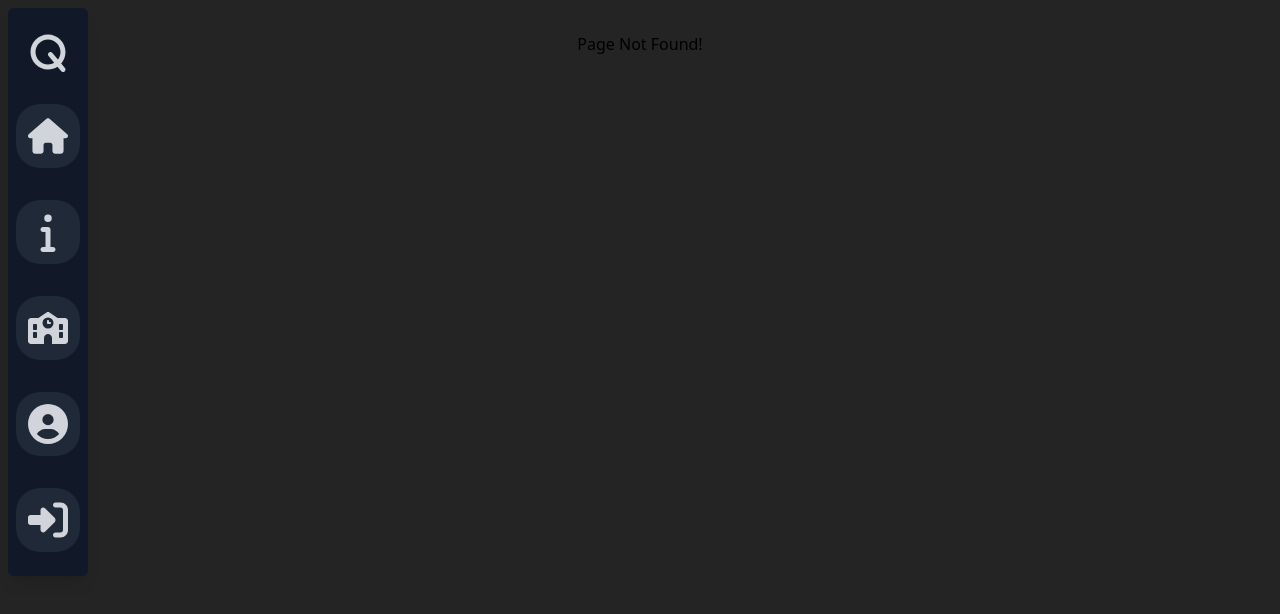
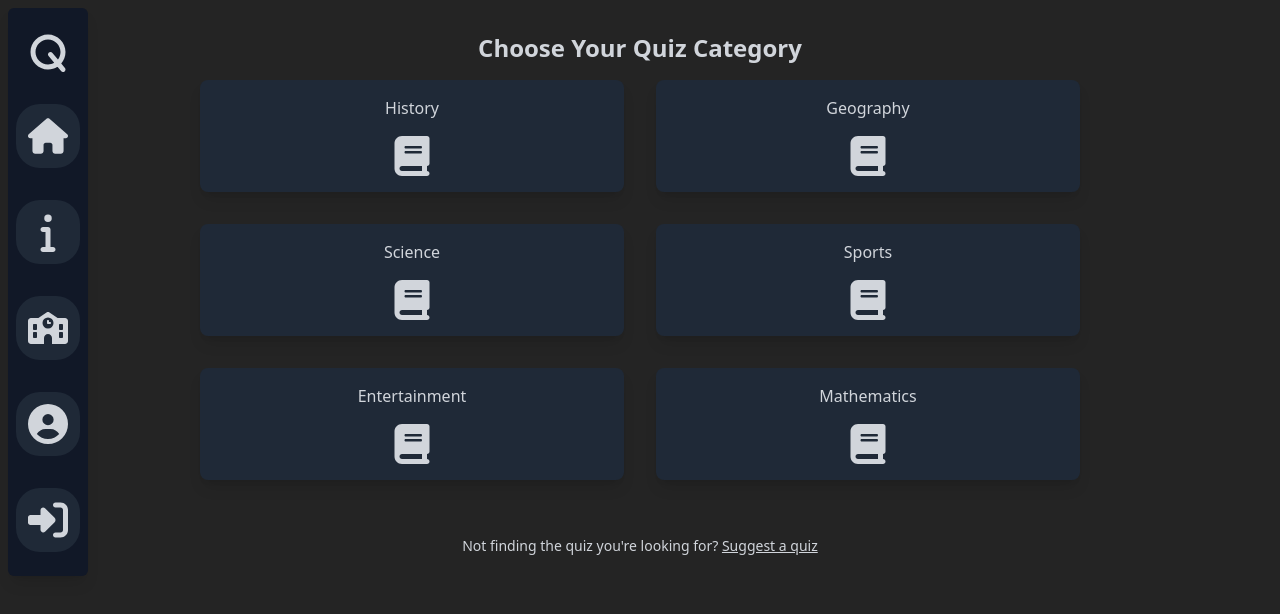
Before and after one commit to QuizMasterInc/QuizMaster, a React (Vite) app: page /quizzes in a window 1280 px wide. Before the commit this address had no page. Shown: the top 614 px of the page. Built offline with nearby package versions, Linux system fonts and the light colour scheme.

Commit message:
added icons.

```diff
--- a/src/App.jsx
+++ b/src/App.jsx
@@ -4,6 +4,7 @@ import { Route, Routes} from "react-router-dom";
 import Test from './components/Test';
 import Test2 from './components/Test2';
 import NotFound from './components/404/NotFound'
+import SelectQuiz from './components/quizselect/SelectQuiz';
 
 function App() {
   return (
@@ -11,6 +12,7 @@ function App() {
       <Routes>
         <Route path="/" element={<Test />}/>
         <Route path="/about" element={<Test2 />} />
+        <Route path="/quizzes" element={<SelectQuiz />} />
         <Route path="*" element={<NotFound />} />
       </Routes>
       <NavBar />
--- /dev/null
+++ b/src/components/icons/Basketball.jsx
@@ -0,0 +1,5 @@
+const Basketball = ({className}) => (
+    <svg className={className} xmlns="http://www.w3.org/2000/svg" viewBox="0 0 512 512"><path d="M86.6 64C119 35.5 158.6 15 202.3 5.6C206 19.1 208 33.3 208 48c0 38.4-13.5 73.7-36.1 101.3L86.6 64zM64 86.6l85.2 85.2C121.7 194.5 86.4 208 48 208c-14.7 0-28.9-2-42.4-5.7C15 158.6 35.5 119 64 86.6zM256 0c64.9 0 124.2 24.2 169.4 64L256 233.4 194.6 172C222.9 138.5 240 95.3 240 48c0-16.2-2-32-5.8-47.1C241.4 .3 248.7 0 256 0zM48 240c47.3 0 90.5-17.1 124-45.4L233.4 256 64 425.4C24.2 380.2 0 320.9 0 256c0-7.3 .3-14.6 .9-21.8C16 238 31.8 240 48 240zm463.1 37.8C496 274 480.2 272 464 272c-47.3 0-90.5 17.1-124 45.4L278.6 256 448 86.6c39.8 45.1 64 104.4 64 169.4c0 7.3-.3 14.6-.9 21.8zm-4.7 31.9C497 353.4 476.5 393 448 425.4l-85.2-85.2C390.3 317.5 425.6 304 464 304c14.7 0 28.9 2 42.4 5.7zM340.1 362.7L425.4 448C393 476.5 353.4 497 309.7 506.4C306 492.9 304 478.7 304 464c0-38.4 13.5-73.7 36.1-101.3zM317.4 340C289.1 373.5 272 416.7 272 464c0 16.2 2 32 5.8 47.1c-7.2 .6-14.5 .9-21.8 .9c-64.9 0-124.2-24.2-169.4-64L256 278.6 317.4 340z"/></svg>
+)
+
+export default Basketball;
--- /dev/null
+++ b/src/components/icons/Book.jsx
@@ -0,0 +1,5 @@
+const Book = ({className}) => (
+    <svg className={className} xmlns="http://www.w3.org/2000/svg" viewBox="0 0 448 512"><path d="M96 0C43 0 0 43 0 96V416c0 53 43 96 96 96H384h32c17.7 0 32-14.3 32-32s-14.3-32-32-32V384c17.7 0 32-14.3 32-32V32c0-17.7-14.3-32-32-32H384 96zm0 384H352v64H96c-17.7 0-32-14.3-32-32s14.3-32 32-32zm32-240c0-8.8 7.2-16 16-16H336c8.8 0 16 7.2 16 16s-7.2 16-16 16H144c-8.8 0-16-7.2-16-16zm16 48H336c8.8 0 16 7.2 16 16s-7.2 16-16 16H144c-8.8 0-16-7.2-16-16s7.2-16 16-16z"/></svg>
+)
+
+export default Book;
--- /dev/null
+++ b/src/components/icons/Calculator.jsx
@@ -0,0 +1,5 @@
+const Calculator = ({className}) => (
+    <svg className={className} xmlns="http://www.w3.org/2000/svg" viewBox="0 0 384 512"><path d="M64 0C28.7 0 0 28.7 0 64V448c0 35.3 28.7 64 64 64H320c35.3 0 64-28.7 64-64V64c0-35.3-28.7-64-64-64H64zM96 64H288c17.7 0 32 14.3 32 32v32c0 17.7-14.3 32-32 32H96c-17.7 0-32-14.3-32-32V96c0-17.7 14.3-32 32-32zm32 160a32 32 0 1 1 -64 0 32 32 0 1 1 64 0zM96 352a32 32 0 1 1 0-64 32 32 0 1 1 0 64zM64 416c0-17.7 14.3-32 32-32h96c17.7 0 32 14.3 32 32s-14.3 32-32 32H96c-17.7 0-32-14.3-32-32zM192 256a32 32 0 1 1 0-64 32 32 0 1 1 0 64zm32 64a32 32 0 1 1 -64 0 32 32 0 1 1 64 0zm64-64a32 32 0 1 1 0-64 32 32 0 1 1 0 64zm32 64a32 32 0 1 1 -64 0 32 32 0 1 1 64 0zM288 448a32 32 0 1 1 0-64 32 32 0 1 1 0 64z"/></svg>
+)
+
+export default Calculator;
--- /dev/null
+++ b/src/components/icons/FlaskVial.jsx
@@ -0,0 +1,5 @@
+const FlaskVial = ({className}) => (
+    <svg className={className} xmlns="http://www.w3.org/2000/svg" viewBox="0 0 640 512"><path d="M175 389.4c-9.8 16-15 34.3-15 53.1c-10 3.5-20.8 5.5-32 5.5c-53 0-96-43-96-96V64C14.3 64 0 49.7 0 32S14.3 0 32 0H96h64 64c17.7 0 32 14.3 32 32s-14.3 32-32 32V309.9l-49 79.6zM96 64v96h64V64H96zM352 0H480h32c17.7 0 32 14.3 32 32s-14.3 32-32 32V214.9L629.7 406.2c6.7 10.9 10.3 23.5 10.3 36.4c0 38.3-31.1 69.4-69.4 69.4H261.4c-38.3 0-69.4-31.1-69.4-69.4c0-12.8 3.6-25.4 10.3-36.4L320 214.9V64c-17.7 0-32-14.3-32-32s14.3-32 32-32h32zm32 64V224c0 5.9-1.6 11.7-4.7 16.8L330.5 320h171l-48.8-79.2c-3.1-5-4.7-10.8-4.7-16.8V64H384z"/></svg>
+)
+
+export default FlaskVial;
--- /dev/null
+++ b/src/components/icons/Ticket.jsx
@@ -0,0 +1,5 @@
+const Ticket = ({className}) => (
+    <svg className={className} xmlns="http://www.w3.org/2000/svg" viewBox="0 0 576 512"><path d="M64 64C28.7 64 0 92.7 0 128v64c0 8.8 7.4 15.7 15.7 18.6C34.5 217.1 48 235 48 256s-13.5 38.9-32.3 45.4C7.4 304.3 0 311.2 0 320v64c0 35.3 28.7 64 64 64H512c35.3 0 64-28.7 64-64V320c0-8.8-7.4-15.7-15.7-18.6C541.5 294.9 528 277 528 256s13.5-38.9 32.3-45.4c8.3-2.9 15.7-9.8 15.7-18.6V128c0-35.3-28.7-64-64-64H64zm64 112l0 160c0 8.8 7.2 16 16 16H432c8.8 0 16-7.2 16-16V176c0-8.8-7.2-16-16-16H144c-8.8 0-16 7.2-16 16zM96 160c0-17.7 14.3-32 32-32H448c17.7 0 32 14.3 32 32V352c0 17.7-14.3 32-32 32H128c-17.7 0-32-14.3-32-32V160z"/></svg>
+)
+
+export default Ticket;
--- /dev/null
+++ b/src/components/icons/World.jsx
@@ -0,0 +1,5 @@
+const World = ({className}) => (
+    <svg className={className} xmlns="http://www.w3.org/2000/svg" viewBox="0 0 512 512"><path d="M57.7 193l9.4 16.4c8.3 14.5 21.9 25.2 38 29.8L163 255.7c17.2 4.9 29 20.6 29 38.5v39.9c0 11 6.2 21 16 25.9s16 14.9 16 25.9v39c0 15.6 14.9 26.9 29.9 22.6c16.1-4.6 28.6-17.5 32.7-33.8l2.8-11.2c4.2-16.9 15.2-31.4 30.3-40l8.1-4.6c15-8.5 24.2-24.5 24.2-41.7v-8.3c0-12.7-5.1-24.9-14.1-33.9l-3.9-3.9c-9-9-21.2-14.1-33.9-14.1H257c-11.1 0-22.1-2.9-31.8-8.4l-34.5-19.7c-4.3-2.5-7.6-6.5-9.2-11.2c-3.2-9.6 1.1-20 10.2-24.5l5.9-3c6.6-3.3 14.3-3.9 21.3-1.5l23.2 7.7c8.2 2.7 17.2-.4 21.9-7.5c4.7-7 4.2-16.3-1.2-22.8l-13.6-16.3c-10-12-9.9-29.5 .3-41.3l15.7-18.3c8.8-10.3 10.2-25 3.5-36.7l-2.4-4.2c-3.5-.2-6.9-.3-10.4-.3C163.1 48 84.4 108.9 57.7 193zM464 256c0-36.8-9.6-71.4-26.4-101.5L412 164.8c-15.7 6.3-23.8 23.8-18.5 39.8l16.9 50.7c3.5 10.4 12 18.3 22.6 20.9l29.1 7.3c1.2-9 1.8-18.2 1.8-27.5zM0 256a256 256 0 1 1 512 0A256 256 0 1 1 0 256z"/></svg>
+)
+
+export default World;
--- /dev/null
+++ b/src/components/quizselect/QuizSelectButton.jsx
@@ -0,0 +1,10 @@
+const QuizSelectButton = ({index, category, icon, destination}) => (
+    <div key={index} className="w-1/2 text-center p-4">
+        <a href={destination} className="flex flex-col space-y-4 items-center p-4 rounded-lg bg-gray-800 shadow-lg hover:shadow-xl hover:bg-gray-600 text-gray-300">
+            <div className="">{category}</div>
+            <div>{icon}</div>
+        </a>
+    </div>
+)
+
+export default QuizSelectButton;
--- /dev/null
+++ b/src/components/quizselect/SelectQuiz.jsx
@@ -0,0 +1,38 @@
+import { useState } from 'react'
+import QuizSelectButton from './QuizSelectButton';
+import Book from '../icons/Book';
+
+function SelectQuiz() {
+  const [quizCategories, icons, destinations] = useState([
+    'History',
+    'Geography',
+    'Science',
+    'Sports',
+    'Entertainment',
+    'Mathematics'
+  ],
+    <Book className={"w-10 h-10 fill-gray-300"}/>,
+
+  );
+
+  return (
+    <div className="flex flex-col items-center h-full">
+      <div className="w-3/4 mb-10">
+        <h2 className="text-2xl font-bold text-gray-300">Choose Your Quiz Category</h2>
+        <div className="flex flex-wrap">
+          {quizCategories.map((category, index) => (
+            <QuizSelectButton category={category} index={index} icon={<Book className={"w-10 h-10 fill-gray-300"}/>} destination={'/'}/>
+          ))}
+        </div>
+      </div>
+      <p className="text-sm text-gray-300">
+        Not finding the quiz you're looking for?{' '}
+        <a href="" className="text-gray-300 underline">
+          Suggest a quiz
+        </a>
+      </p>
+    </div>
+  );
+};
+
+export default SelectQuiz;
```
